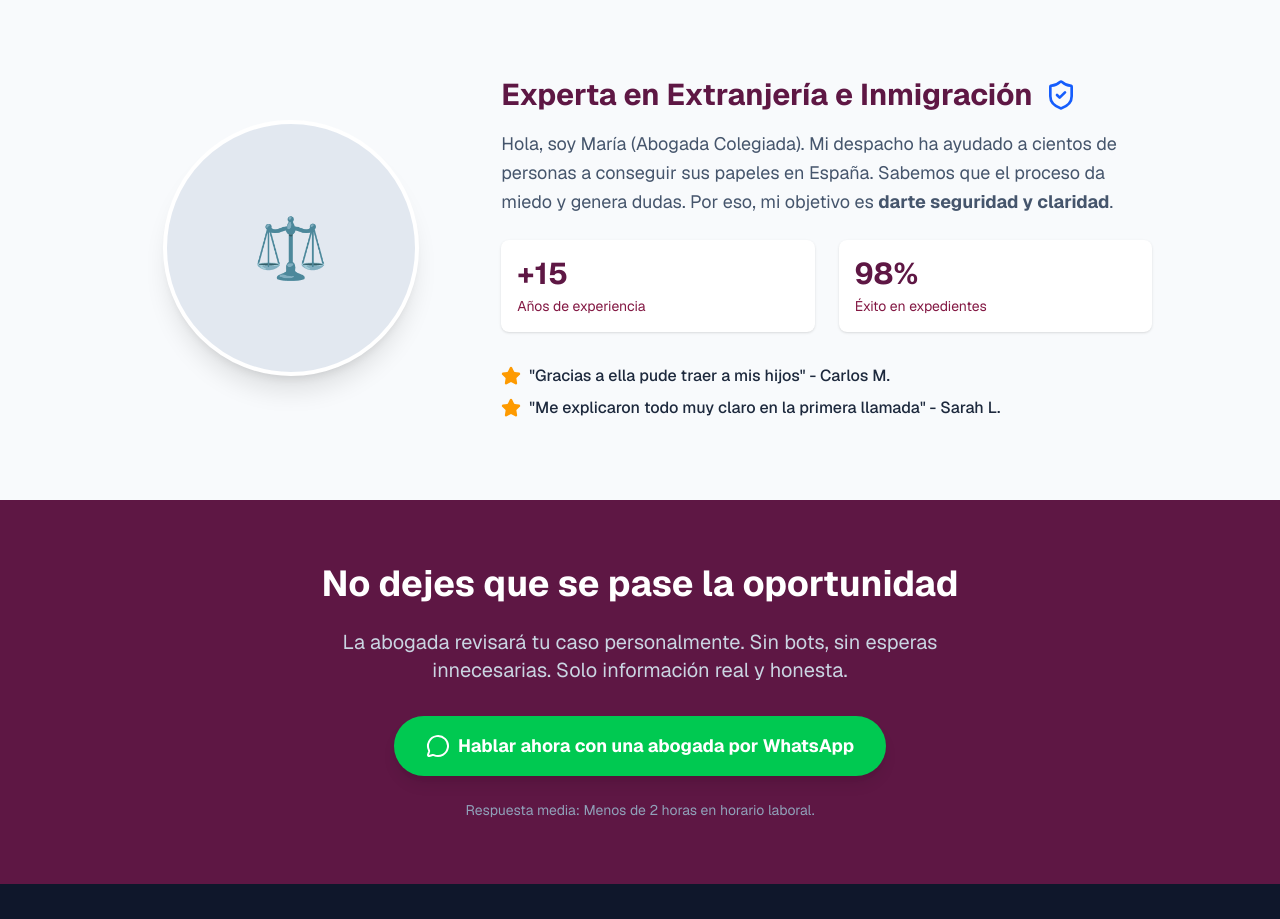
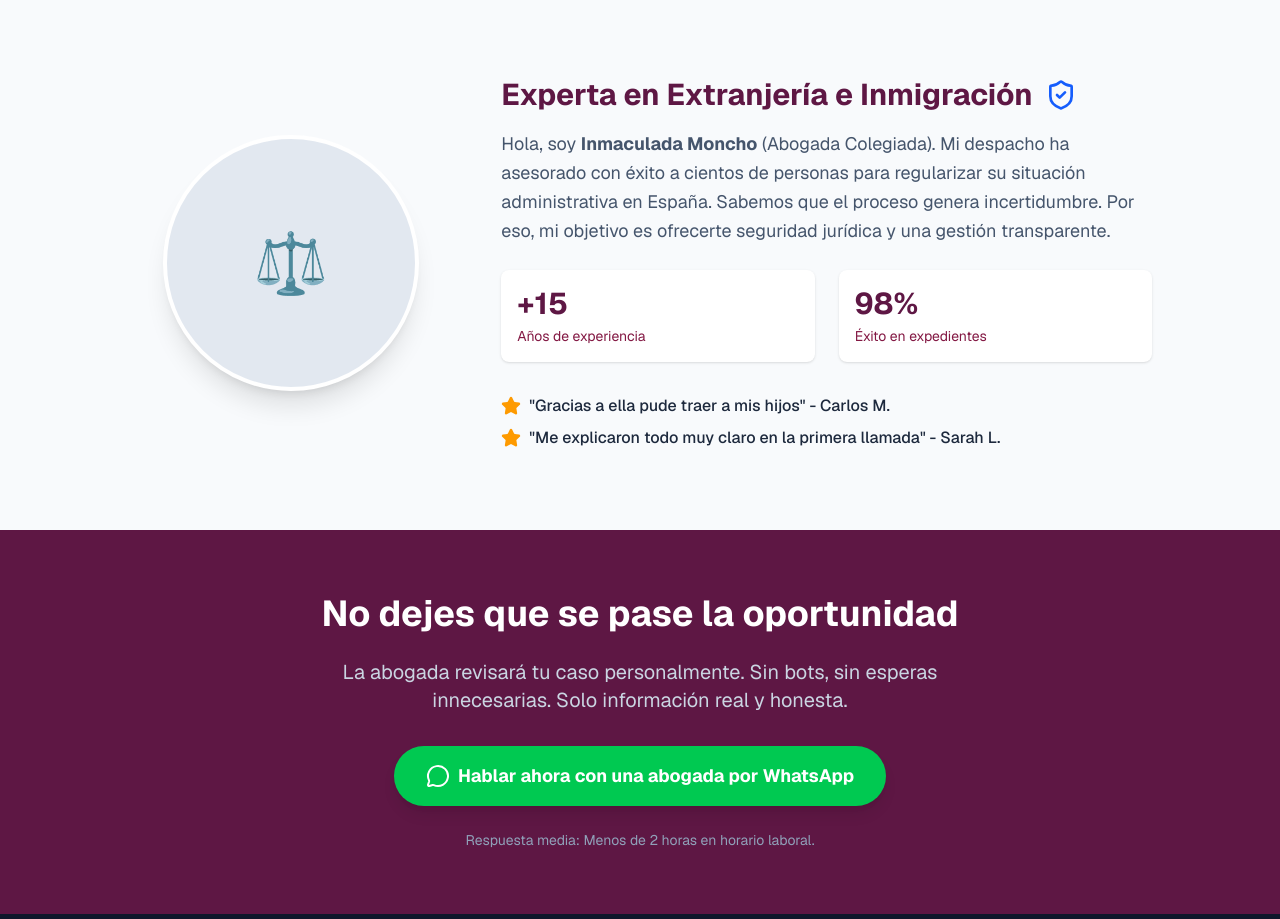
Before and after one commit to gomezgutierrez/regularizacion, a Next.js app: page / in a window 1280 px wide. Shown: the part 1700-2619 px from the top of the page. Built offline with nearby package versions, Linux system fonts and the light colour scheme.

Commit message:
content(bio): professionalize lawyer biography text

```diff
--- a/components/authority-section.tsx
+++ b/components/authority-section.tsx
@@ -19,8 +19,8 @@ export function AuthoritySection() {
                             <ShieldCheck className="w-8 h-8 text-blue-600" />
                         </h2>
                         <p className="text-lg text-slate-600 mb-6 leading-relaxed">
-                            Hola, soy María (Abogada Colegiada). Mi despacho ha ayudado a cientos de personas a conseguir sus papeles en España.
-                            Sabemos que el proceso da miedo y genera dudas. Por eso, mi objetivo es <strong>darte seguridad y claridad</strong>.
+                            Hola, soy <strong>Inmaculada Moncho</strong> (Abogada Colegiada). Mi despacho ha asesorado con éxito a cientos de personas para regularizar su situación administrativa en España.
+                            Sabemos que el proceso genera incertidumbre. Por eso, mi objetivo es ofrecerte seguridad jurídica y una gestión transparente.
                         </p>
 
                         <div className="grid grid-cols-2 gap-6 mb-8">
```
